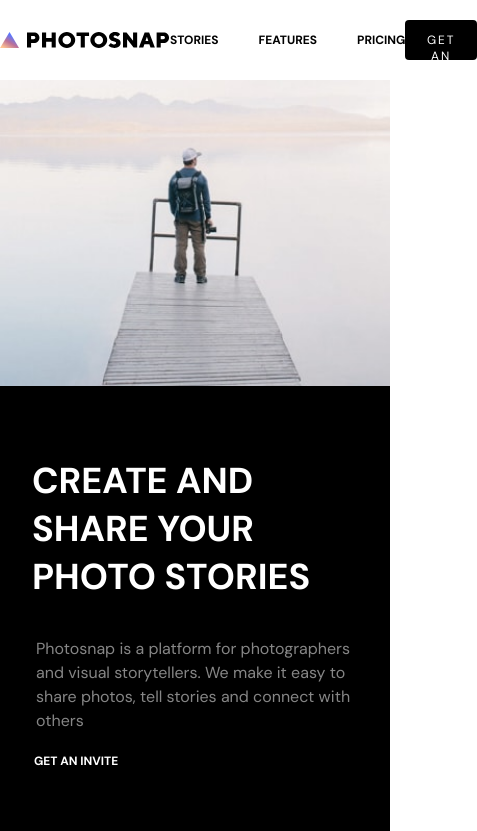
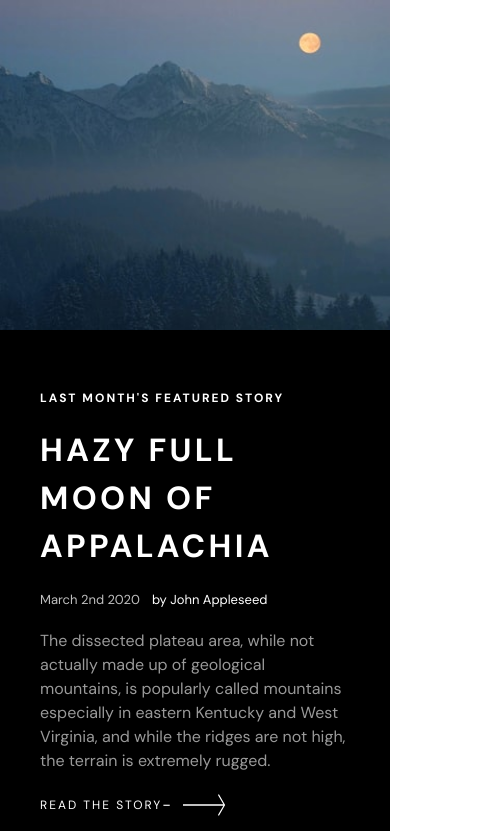
Before and after one commit to abir045/photosnap, a React (Create React App) app: page /stories in a window 390 px wide. Shown: the top 831 px of the page, 477 px wide, since content can reach past the window. Built offline with nearby package versions, Linux system fonts and the light colour scheme.

Commit message:
updated stroies cover section

```diff
--- a/resource/starter-code/stories.html
+++ b/resource/starter-code/stories.html
@@ -22,9 +22,9 @@
   March 2nd 2020
   by John Appleseed
 
-  The dissected plateau area, while not actually made up of geological mountains,
-  is popularly called "mountains," especially in eastern Kentucky and West Virginia,
-  and while the ridges are not high, the terrain is extremely rugged.
+The dissected plateau area, while not actually made up of geological mountains,
+is popularly called "mountains," especially in eastern Kentucky and West Virginia,
+and while the ridges are not high, the terrain is extremely rugged.
 
   Read the story
 
--- a/src/App.js
+++ b/src/App.js
@@ -1,14 +1,18 @@
 import Footer from "./components/Footer";
 import Navbar from "./components/Navbar";
-import { homeContent } from "./Datalist";
 import Home from "./pages/Home";
+import { Routes, Route } from "react-router-dom";
+import Stories from "./pages/Stories";
 
 function App() {
   return (
     <div>
       <Navbar />
-      <Home />
-      <Footer />
+      <Routes>
+        <Route path="/" element={<Home />} />
+        <Route path="/stories" element={<Stories />} />
+      </Routes>
+      {/* <Footer /> */}
     </div>
   );
 }
--- a/src/Datalist.js
+++ b/src/Datalist.js
@@ -79,3 +79,18 @@ export const homeContent = {
     },
   ],
 };
+
+export const StoriesContent = {
+  banner: {
+    heading: "Last month's featured story",
+    headingTitle: "Hazy full moon of Appalachia",
+    date: "March 2nd 2020",
+    photographer: "by John Appleseed",
+    body: "The dissected plateau area, while not actually made up of geological mountains, is popularly called mountains especially in eastern Kentucky and West Virginia, and while the ridges are not high, the terrain is extremely rugged.",
+    button: "read the story",
+    img: require("./assets/stories/desktop/moon-of-appalacia.jpg"),
+
+    imgMobile: require("./assets/stories/mobile/moon-of-appalacia.jpg"),
+    imgTab: require("./assets/stories/tablet/moon-of-appalacia.jpg"),
+  },
+};
--- a/src/components/Footer.js
+++ b/src/components/Footer.js
@@ -27,7 +27,7 @@ const Footer = () => {
           {/* youtube logo */}
           <div className="flex relative">
             <img
-              className="absolute top-0  hover:opacity-0"
+              className="absolute top-0  hover:opacity-0 cursor-pointer"
               src={youtubeHover}
             />
             <img className="hover:opacity-100" src={youtube} />
@@ -55,7 +55,7 @@ const Footer = () => {
               className="absolute top-0  hover:opacity-0"
               src={instagramHover}
             />
-            <img className=" hover:opacity-100" src={instagram} />
+            <img className="hover:opacity-100" src={instagram} />
           </div>
         </div>
       </div>
--- a/src/components/Navbar.js
+++ b/src/components/Navbar.js
@@ -3,10 +3,12 @@ import logo from "../assets/shared/desktop/logo.svg";
 
 const Navbar = () => {
   return (
-    <div className="flex justify-around my-5 items-center">
+    <div className="hidden md:flex justify-around my-5 items-center">
       <img className="flex" src={logo} />
       <ul className="flex space-x-10 text-xs font-bold uppercase  ">
-        <li className="hover:text-[#dfdfdf] cursor-pointer">stories</li>
+        <li className="hover:text-[#dfdfdf] cursor-pointer">
+          <a href="/stories">stories</a>
+        </li>
         <li className="hover:text-[#dfdfdf] cursor-pointer">features</li>
         <li className="hover:text-[#dfdfdf] cursor-pointer">pricing</li>
       </ul>
--- a/src/index.js
+++ b/src/index.js
@@ -3,11 +3,14 @@ import ReactDOM from "react-dom/client";
 import "./index.css";
 import App from "./App";
 import reportWebVitals from "./reportWebVitals";
+import { BrowserRouter } from "react-router-dom";
 
 const root = ReactDOM.createRoot(document.getElementById("root"));
 root.render(
   <React.StrictMode>
-    <App />
+    <BrowserRouter>
+      <App />
+    </BrowserRouter>
   </React.StrictMode>
 );
 
--- a/src/pages/Stories.js
+++ b/src/pages/Stories.js
@@ -4,15 +4,23 @@ import arrow from "../assets/shared/desktop/arrow.svg";
 
 const Stories = () => {
   return (
-    <div className="flex flex-col">
-      <div className="flex flex-col my-5 relative ">
-        <img src={StoriesContent.banner.img} />
+    <div className="flex flex-col ">
+      <div className="flex flex-col   relative ">
+        <img className="hidden lg:flex" src={StoriesContent.banner.img} />
+        <img
+          className="hidden lg:hidden md:flex"
+          src={StoriesContent.banner.imgTab}
+        />
+        <img
+          className="flex lg:hidden md:hidden"
+          src={StoriesContent.banner.imgMobile}
+        />
 
-        <div className="absolute top-[15%] text-white mx-[5%]">
+        <div className="absolute top-[100%] bg-black w-full py-10  px-10   md:top-[15%] text-white md:mx-[5%]">
           <h5 className="text-xs uppercase font-bold tracking-[2px] my-5">
             {StoriesContent.banner.heading}
           </h5>
-          <h1 className="font-bold text-[40px] uppercase tracking-[4.166px] xl:w-[25%]">
+          <h1 className="font-bold text-[32px] w-[70%] tracking-[3.33px] md:text-[40px] uppercase md:tracking-[4.166px] md:w-[40%] xl:w-[25%]">
             {StoriesContent.banner.headingTitle}
           </h1>
           <div className="flex  space-x-3 my-5">
@@ -23,7 +31,7 @@ const Stories = () => {
               {StoriesContent.banner.photographer}
             </span>
           </div>
-          <p className="my-5 text-white text-base opacity-60 xl:w-[30%] ">
+          <p className="my-5 text-white text-base opacity-60 md:w-[60%] xl:w-[30%] ">
             {StoriesContent.banner.body}
           </p>
 
@@ -31,6 +39,7 @@ const Stories = () => {
             <button className="uppercase text-xs tracking-[2px]">
               {StoriesContent.banner.button}
             </button>
+            -
             <img src={arrow} alt="arrow" />
           </div>
         </div>
```
